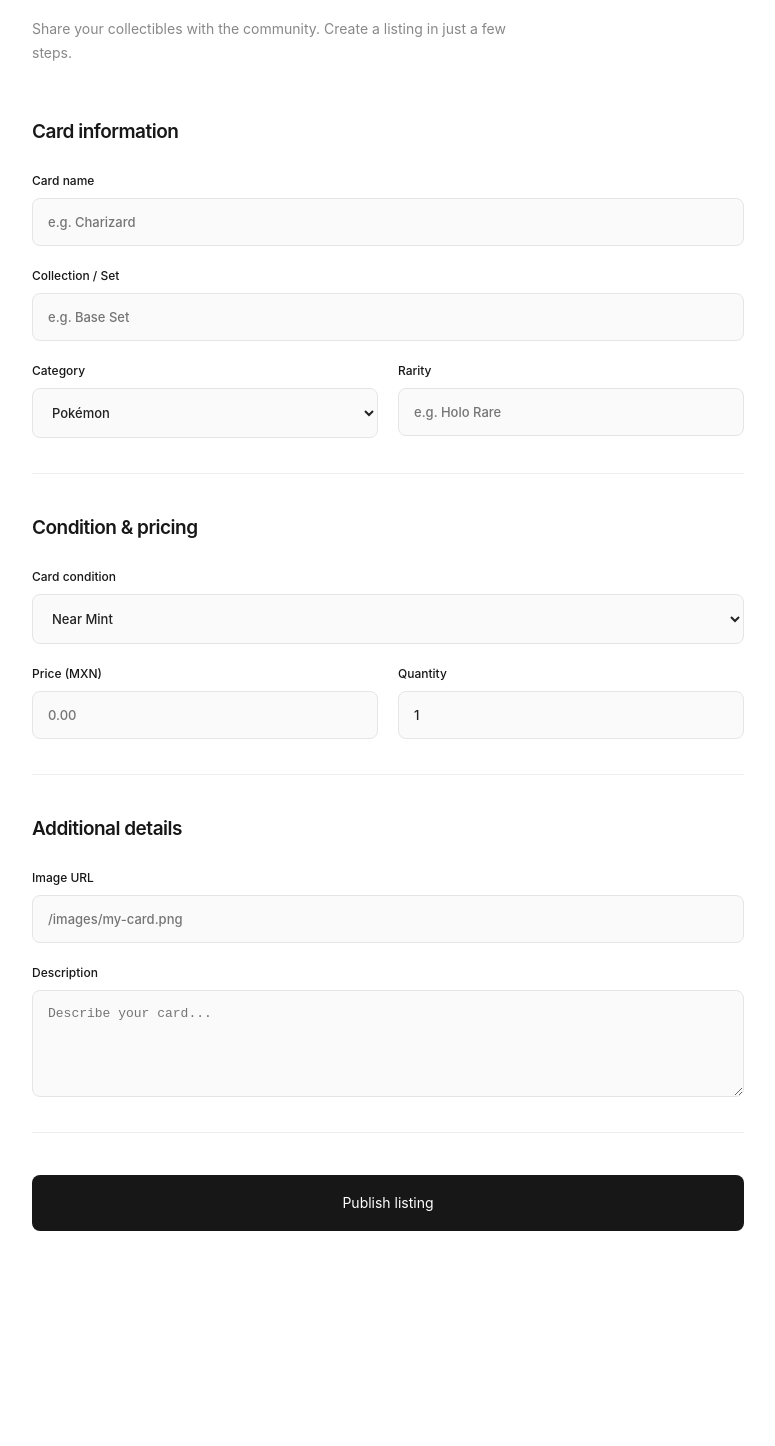
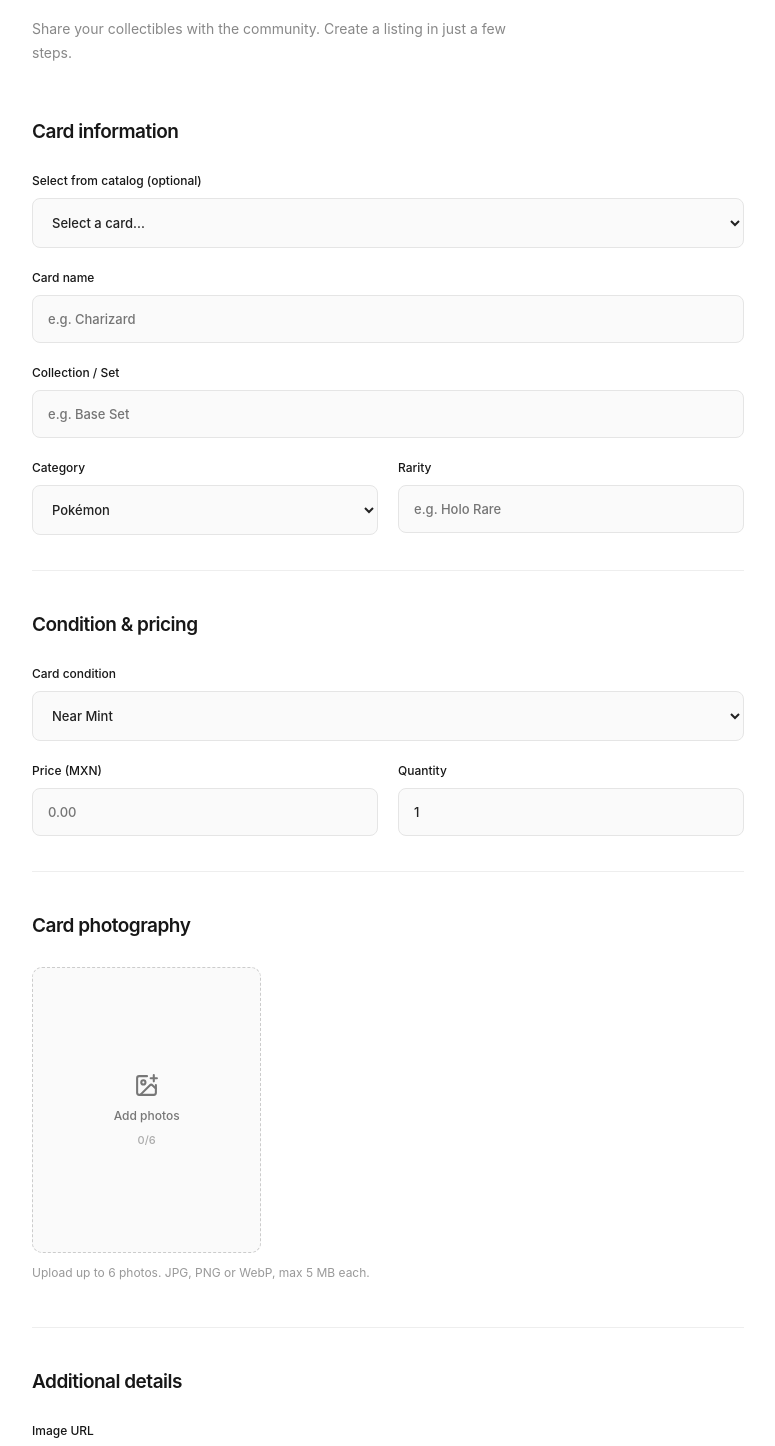
Before and after one commit to DiegoMaioneVallarino/card-trading-platform, a React (Vite) app: page /sell in a window 1280 px wide. Shown: the part 278-1724 px from the top of the page, without its empty margins (252-1027 px from the left). Before the commit the page ends 1629 px from the top, so only its background shows below. Built offline with nearby package versions, Linux system fonts and the light colour scheme.

Commit message:
Feat: added listing photo uploads and catalog selection

```diff
--- /dev/null
+++ b/src/features/listings/components/ImageUploader/ImageUploader.css
@@ -0,0 +1,77 @@
+.image-uploader__grid {
+  display: grid;
+  grid-template-columns: repeat(3, minmax(0, 1fr));
+  gap: 12px;
+}
+
+.image-uploader__preview,
+.image-uploader__add {
+  position: relative;
+  aspect-ratio: 4 / 5;
+  border-radius: 10px;
+  overflow: hidden;
+}
+
+.image-uploader__preview {
+  background: #f5f5f5;
+}
+
+.image-uploader__preview img {
+  width: 100%;
+  height: 100%;
+  object-fit: contain;
+}
+
+.image-uploader__preview button {
+  position: absolute;
+  top: 9px;
+  right: 9px;
+  display: flex;
+  padding: 7px;
+  border: none;
+  border-radius: 50%;
+  background: white;
+  cursor: pointer;
+}
+
+.image-uploader__add {
+  display: flex !important;
+  flex-direction: column;
+  align-items: center;
+  justify-content: center;
+  gap: 9px;
+  border: 1px dashed #ccc;
+  background: #fafafa;
+  color: #777;
+  cursor: pointer;
+}
+
+.image-uploader__add span {
+  font-size: 12px;
+}
+
+.image-uploader__add small {
+  font-size: 11px;
+  color: #aaa;
+}
+
+.image-uploader__add input {
+  display: none;
+}
+
+.image-uploader__hint,
+.image-uploader__error {
+  margin-top: 12px;
+  font-size: 12px;
+  color: #999;
+}
+
+.image-uploader__error {
+  color: #d33;
+}
+
+@media (max-width: 600px) {
+  .image-uploader__grid {
+    grid-template-columns: repeat(2, minmax(0, 1fr));
+  }
+}
--- /dev/null
+++ b/src/features/listings/components/ImageUploader/ImageUploader.tsx
@@ -0,0 +1,103 @@
+import { useEffect, useState } from "react";
+import { ImagePlus, X } from "lucide-react";
+
+import "./ImageUploader.css";
+
+interface ImageUploaderProps {
+  files: File[];
+  onChange: (files: File[]) => void;
+}
+
+const MAX_IMAGES = 6;
+const MAX_FILE_SIZE = 5 * 1024 * 1024;
+
+export function ImageUploader({
+  files,
+  onChange,
+}: ImageUploaderProps) {
+  const [previews, setPreviews] = useState<string[]>([]);
+  const [error, setError] = useState("");
+
+  useEffect(() => {
+    const urls = files.map((file) =>
+      URL.createObjectURL(file)
+    );
+
+    setPreviews(urls);
+
+    return () => {
+      urls.forEach((url) => URL.revokeObjectURL(url));
+    };
+  }, [files]);
+
+  function handleFiles(
+    event: React.ChangeEvent<HTMLInputElement>
+  ) {
+    const selected = Array.from(event.target.files ?? []);
+
+    const valid = selected.filter(
+      (file) =>
+        ["image/jpeg", "image/png", "image/webp"].includes(
+          file.type
+        ) &&
+        file.size <= MAX_FILE_SIZE
+    );
+
+    if (valid.length !== selected.length) {
+      setError("Only JPG, PNG or WebP images up to 5 MB are allowed.");
+    } else {
+      setError("");
+    }
+
+    onChange([...files, ...valid].slice(0, MAX_IMAGES));
+    event.target.value = "";
+  }
+
+  function removeFile(index: number) {
+    onChange(files.filter((_, i) => i !== index));
+  }
+
+  return (
+    <div className="image-uploader">
+      <div className="image-uploader__grid">
+        {previews.map((src, index) => (
+          <div
+            className="image-uploader__preview"
+            key={src}
+          >
+            <img src={src} alt={`Card photo ${index + 1}`} />
+
+            <button
+              type="button"
+              onClick={() => removeFile(index)}
+              aria-label="Remove image"
+            >
+              <X size={15} />
+            </button>
+          </div>
+        ))}
+
+        {files.length < MAX_IMAGES && (
+          <label className="image-uploader__add">
+            <ImagePlus size={25} />
+            <span>Add photos</span>
+            <small>{files.length}/{MAX_IMAGES}</small>
+
+            <input
+              type="file"
+              accept="image/jpeg,image/png,image/webp"
+              multiple
+              onChange={handleFiles}
+            />
+          </label>
+        )}
+      </div>
+
+      {error && <p className="image-uploader__error">{error}</p>}
+
+      <p className="image-uploader__hint">
+        Upload up to 6 photos. JPG, PNG or WebP, max 5 MB each.
+      </p>
+    </div>
+  );
+}
--- a/src/features/listings/components/ListingCard.tsx
+++ b/src/features/listings/components/ListingCard.tsx
@@ -1,5 +1,6 @@
 import type { CardListing } from "../listing.types";
 import "./ListingCard.css";
+import { ListingImage } from "./ListingImage";
 
 interface ListingCardProps {
   listing: CardListing;
@@ -18,10 +19,7 @@ export function ListingCard({
   return (
     <article className="listing-card">
       <div className="listing-card__image">
-        <img
-          src={listing.image}
-          alt={listing.name}
-        />
+       <ListingImage listing={listing} />
 
         <span className="listing-card__condition">
           {listing.condition}
--- /dev/null
+++ b/src/features/listings/components/ListingImage.tsx
@@ -0,0 +1,45 @@
+import { useEffect, useState } from "react";
+import type { CardListing } from "../listing.types";
+import { getImage } from "../../../services/imageStorage";
+
+interface ListingImageProps {
+  listing: CardListing;
+}
+
+export function ListingImage({ listing }: ListingImageProps) {
+  const [src, setSrc] = useState(listing.image);
+
+  const storageKey = listing.images?.[0]?.storageKey;
+
+  useEffect(() => {
+    if (!storageKey) {
+      return;
+    }
+
+    let active = true;
+    let objectUrl: string | undefined;
+
+    getImage(storageKey)
+      .then((blob) => {
+        if (!blob || !active) return;
+
+        objectUrl = URL.createObjectURL(blob);
+        setSrc(objectUrl);
+      })
+      .catch(() => {
+        if (active) setSrc(listing.image);
+      });
+
+    return () => {
+      active = false;
+      if (objectUrl) URL.revokeObjectURL(objectUrl);
+    };
+  }, [storageKey, listing.image]);
+
+  return (
+    <img
+      src={src || "/images/placeholder.png"}
+      alt={listing.name}
+    />
+  );
+}
--- a/src/features/listings/listing.types.ts
+++ b/src/features/listings/listing.types.ts
@@ -23,5 +23,11 @@ export interface CardListing {
   sellerId: string;
   sellerName: string;
   createdAt: string;
+  images?: ListingImage[];
   status: "active" | "sold" | "draft";
 }
+
+export interface ListingImage {
+  id: string;
+  storageKey: string;
+}
--- a/src/pages/SellPage.tsx
+++ b/src/pages/SellPage.tsx
@@ -9,6 +9,12 @@ import type {
 
 import { useListingStore } from "../features/listings/listing.store";
 import { DEMO_SELLER_ID } from "../features/listings/listing.data";
+
+import { ImageUploader } from "../features/listings/components/ImageUploader/ImageUploader";
+import { saveImage, deleteImage } from "../services/imageStorage";
+
+import { cards } from "../features/cards/card.data";
+
 
 import "./SellPage.css";
 
@@ -32,8 +38,14 @@ export function SellPage() {
   const [description, setDescription] = useState("");
   const [image, setImage] = useState("");
 
-  function handleSubmit(event: FormEvent<HTMLFormElement>) {
+const [files, setFiles] = useState<File[]>([]);
+const [isSaving, setIsSaving] = useState(false);
+const [saveError, setSaveError] = useState("");
+
+async function handleSubmit(event: FormEvent<HTMLFormElement>) {
   event.preventDefault();
+
+  if (isSaving) return;
 
   const parsedPrice = Number(price);
   const parsedQuantity = Number(quantity);
@@ -49,6 +61,24 @@ export function SellPage() {
     return;
   }
 
+  setIsSaving(true);
+  setSaveError("");
+
+  const savedKeys: string[] = [];
+
+  try {
+    const images = [];
+
+    for (const file of files) {
+      const storageKey = await saveImage(file);
+      savedKeys.push(storageKey);
+
+      images.push({
+        id: crypto.randomUUID(),
+        storageKey,
+      });
+    }
+
     const listing: CardListing = {
       id: crypto.randomUUID(),
       name: name.trim(),
@@ -60,6 +90,7 @@ export function SellPage() {
       quantity: parsedQuantity,
       description: description.trim(),
       image: image.trim(),
+      images,
       sellerId: DEMO_SELLER_ID,
       sellerName: "You",
       createdAt: new Date().toISOString(),
@@ -68,6 +99,17 @@ export function SellPage() {
 
     addListing(listing);
     navigate("/my-listings");
+  } catch {
+    await Promise.allSettled(
+      savedKeys.map((key) => deleteImage(key))
+    );
+
+    setSaveError(
+      "Unable to save the photos. Please try again."
+    );
+  } finally {
+    setIsSaving(false);
+  }
 }
 
   return (
@@ -87,7 +129,33 @@ export function SellPage() {
       >
         <div className="sell-page__section">
           <h2>Card information</h2>
+<label>
+  Select from catalog (optional)
+  <select
+    defaultValue=""
+    onChange={(event) => {
+      const card = cards.find(
+        (item) => item.id === event.target.value
+      );
 
+      if (!card) return;
+
+      setName(card.name);
+      setCollection(card.collection);
+      setCategory(card.category);
+      setRarity(card.rarity);
+      setImage(card.image);
+    }}
+  >
+    <option value="">Select a card...</option>
+
+    {cards.map((card) => (
+      <option key={card.id} value={card.id}>
+        {card.name} — {card.collection}
+      </option>
+    ))}
+  </select>
+</label>
           <label>
             Card name
             <input
@@ -190,7 +258,14 @@ export function SellPage() {
             </label>
           </div>
         </div>
+<div className="sell-page__section">
+  <h2>Card photography</h2>
 
+  <ImageUploader
+    files={files}
+    onChange={setFiles}
+  />
+</div>
         <div className="sell-page__section">
           <h2>Additional details</h2>
 
@@ -220,9 +295,16 @@ export function SellPage() {
        <button
   className="sell-page__submit"
   type="submit"
+  disabled={isSaving}
 >
-          Publish listing
+  {isSaving ? "Publishing..." : "Publish listing"}
 </button>
+
+        {saveError && (
+  <p role="alert" className="image-uploader__error">
+    {saveError}
+  </p>
+)}
       </form>
     </main>
   );
--- /dev/null
+++ b/src/services/imageStorage.ts
@@ -0,0 +1,98 @@
+const DATABASE_NAME = "cardmarket-images";
+const STORE_NAME = "images";
+
+function openDatabase(): Promise<IDBDatabase> {
+  return new Promise((resolve, reject) => {
+    const request = indexedDB.open(DATABASE_NAME, 1);
+
+    request.onupgradeneeded = () => {
+      const db = request.result;
+
+      if (!db.objectStoreNames.contains(STORE_NAME)) {
+        db.createObjectStore(STORE_NAME);
+      }
+    };
+
+    request.onsuccess = () => resolve(request.result);
+    request.onerror = () => reject(request.error);
+  });
+}
+
+export async function saveImage(
+  file: File
+): Promise<string> {
+  const db = await openDatabase();
+  const key = crypto.randomUUID();
+
+  return new Promise((resolve, reject) => {
+    const transaction = db.transaction(
+      STORE_NAME,
+      "readwrite"
+    );
+
+    transaction.objectStore(STORE_NAME).put(file, key);
+
+    transaction.oncomplete = () => {
+      db.close();
+      resolve(key);
+    };
+
+    transaction.onerror = () => {
+      db.close();
+      reject(transaction.error);
+    };
+  });
+}
+
+export async function getImage(
+  key: string
+): Promise<Blob | undefined> {
+  const db = await openDatabase();
+
+  return new Promise((resolve, reject) => {
+    const transaction = db.transaction(
+      STORE_NAME,
+      "readonly"
+    );
+
+    const request = transaction
+      .objectStore(STORE_NAME)
+      .get(key);
+
+    request.onsuccess = () => {
+      resolve(request.result as Blob | undefined);
+    };
+
+    transaction.oncomplete = () => db.close();
+
+    transaction.onerror = () => {
+      db.close();
+      reject(transaction.error);
+    };
+  });
+}
+
+export async function deleteImage(
+  key: string
+): Promise<void> {
+  const db = await openDatabase();
+
+  return new Promise((resolve, reject) => {
+    const transaction = db.transaction(
+      STORE_NAME,
+      "readwrite"
+    );
+
+    transaction.objectStore(STORE_NAME).delete(key);
+
+    transaction.oncomplete = () => {
+      db.close();
+      resolve();
+    };
+
+    transaction.onerror = () => {
+      db.close();
+      reject(transaction.error);
+    };
+  });
+}
```
Lines whose indentation alone changed are shown as unchanged.
